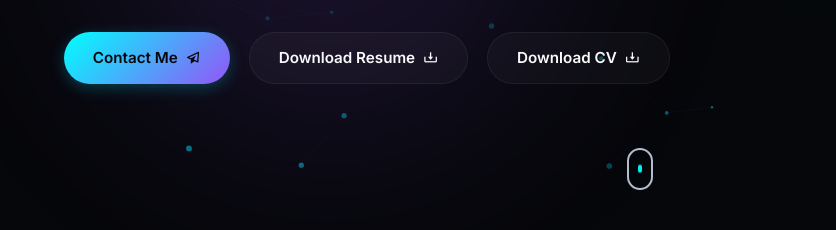
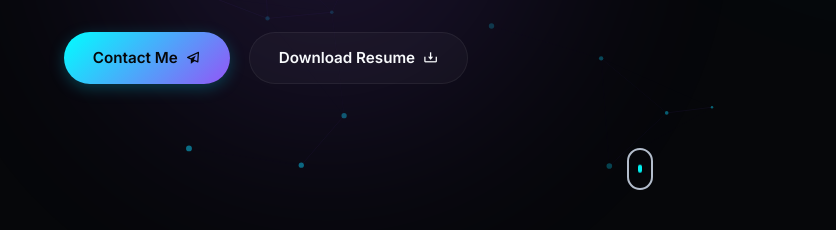
Before and after one commit to Nirajan2/Staticwebsite, a plain HTML site: page index.html in a window 1280 px wide. Shown: the part 570-800 px from the top of the page, 0-836 px from the left. Drawn offline with nearby package versions, Linux system fonts and the light colour scheme; animation ran at ten frames a second.

Commit message:
removing cv function or button for this code

```diff
--- a/index.html
+++ b/index.html
@@ -93,9 +93,6 @@
                     <a href="./Resume folder/Resume (Nirajan karki).pdf" class="btn btn-secondary" id="btn-hero-cv"
                         download>
                         Download Resume <i class="bx bx-download"></i>
-                    </a>
-                    <a href="./Resume folder/Nirajan_Karki_CV.pdf" class="btn btn-secondary" id="btn-hero-cv" download>
-                        Download CV <i class="bx bx-download"></i>
                     </a>
                 </div>
             </div>
```
